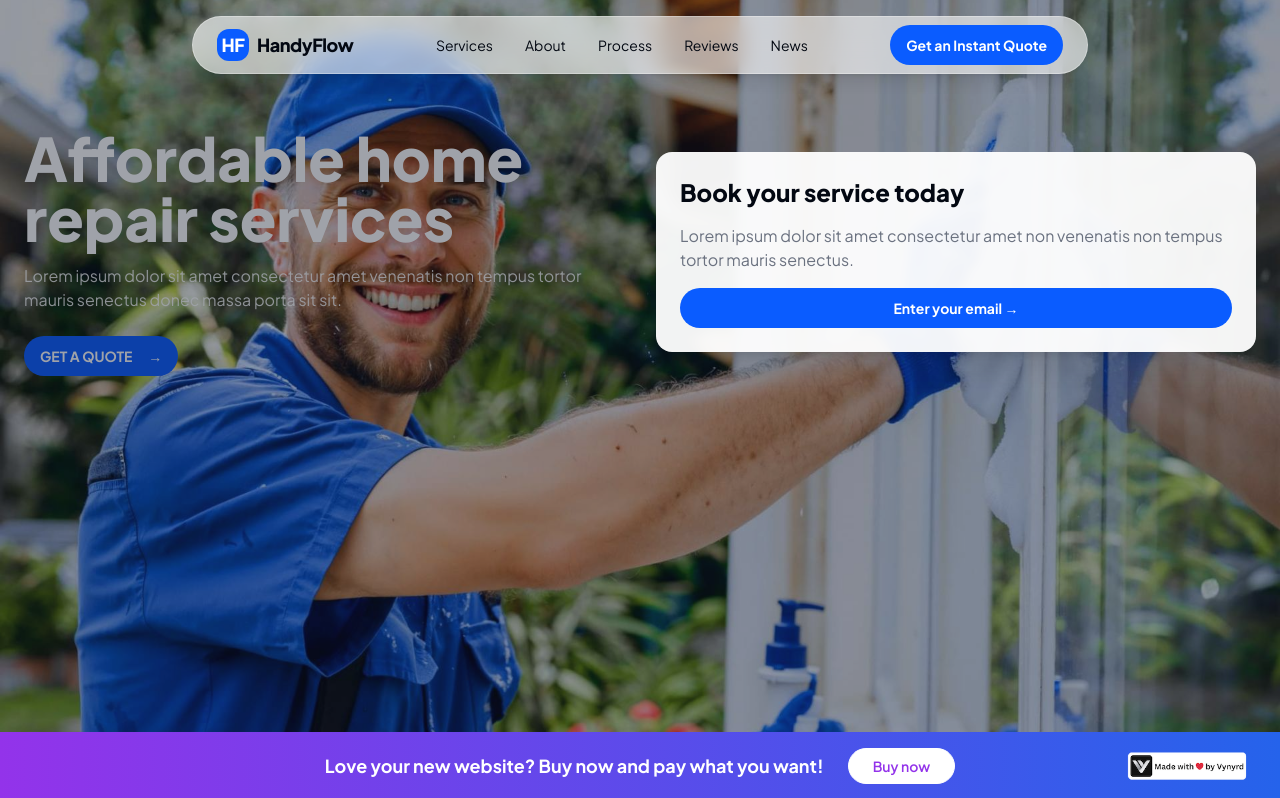
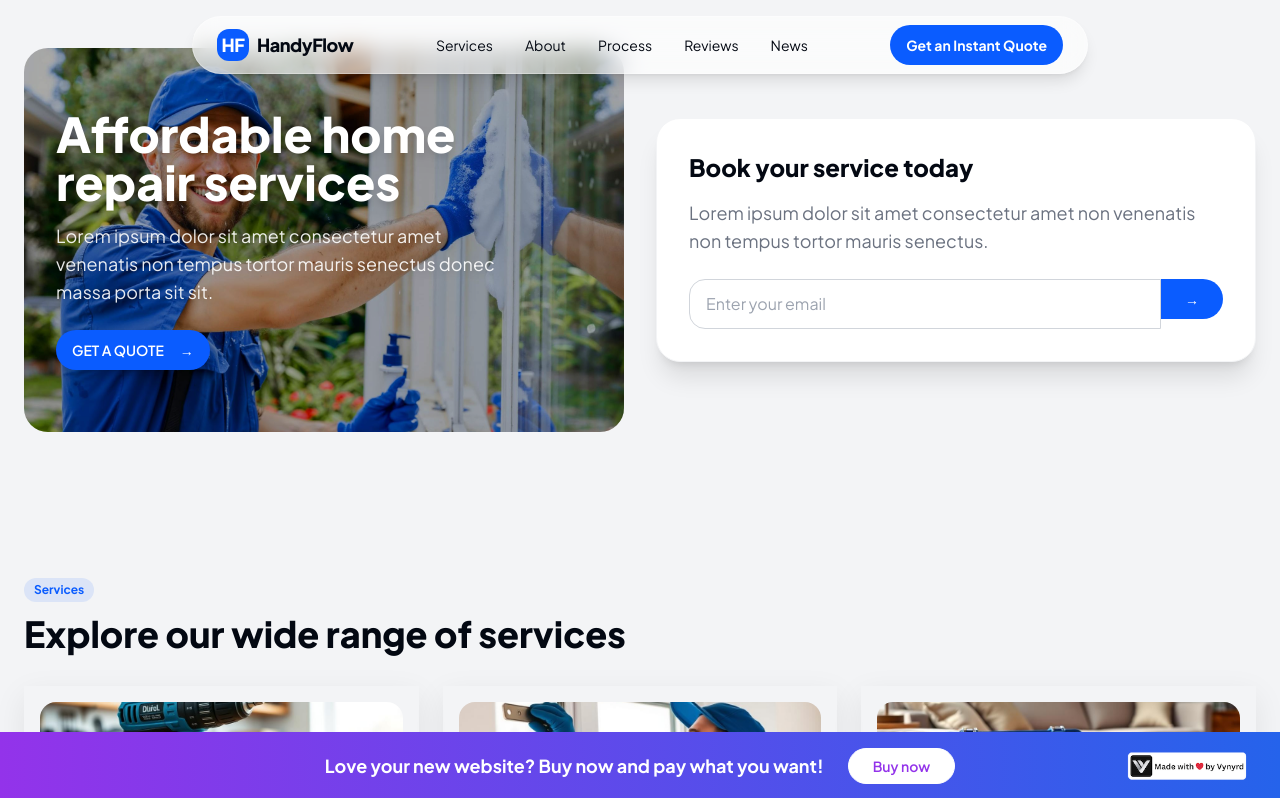
Before and after one commit to Jasparks6/flow-rebuild-magic, a React (Vite) app: page / in a window 1280 px wide. Shown: the top 798 px of the page. Built offline with nearby package versions, Linux system fonts and the light colour scheme.

Commit message:
Refine hero image styling
Adjust hero image to have rounded corners, reduced height, and improved text readability.

```diff
--- a/src/components/site/Hero.tsx
+++ b/src/components/site/Hero.tsx
@@ -5,22 +5,24 @@ const Hero = () => {
   const [isBookingModalOpen, setIsBookingModalOpen] = useState(false);
 
   return (
-    <section className="relative overflow-hidden" style={{
+    <section className="container mx-auto px-4 sm:px-6 py-12">
+      <div className="grid lg:grid-cols-2 gap-8 items-center">
+        {/* Hero Image with Content */}
+        <div
+          className="relative rounded-3xl overflow-hidden h-96"
+          style={{
             backgroundImage: `url('/lovable-uploads/a3d114a1-6da7-445b-958e-1a4c0b715c6d.png')`,
             backgroundSize: 'cover',
             backgroundPosition: 'center',
-      minHeight: '100vh'
-    }}>
-      <div className="absolute inset-0 bg-slate-900/40"></div>
-
-      <div className="container mx-auto px-4 sm:px-6 py-24 md:py-32">
-        <div className="grid md:grid-cols-2 gap-8 items-center text-white">
-          <div>
-            <h1 className="text-4xl md:text-6xl font-black leading-tight">
+          }}
+        >
+          <div className="absolute inset-0 bg-black/30"></div>
+          <div className="relative z-10 p-8 h-full flex flex-col justify-center">
+            <h1 className="text-4xl md:text-5xl font-black leading-tight text-white drop-shadow-lg">
               Affordable home repair services
             </h1>
 
-            <p className="mt-4 text-white/85 max-w-xl">
+            <p className="mt-4 text-white/90 max-w-md drop-shadow-md text-lg">
               Lorem ipsum dolor sit amet consectetur amet venenatis non tempus tortor mauris senectus donec massa porta sit sit.
             </p>
 
@@ -28,29 +30,35 @@ const Hero = () => {
               <Button
                 size="pill"
                 onClick={() => setIsBookingModalOpen(true)}
-                className="bg-primary hover:brightness-95"
+                className="bg-primary hover:brightness-95 text-white font-semibold shadow-lg"
               >
                 GET A QUOTE
                 <span className="ml-2">→</span>
               </Button>
             </div>
           </div>
+        </div>
 
-          <div className="hidden md:block">
-            <div className="bg-white/95 backdrop-blur-sm rounded-2xl p-6 shadow-xl">
+        {/* Booking Card */}
+        <div className="bg-white rounded-3xl p-8 shadow-xl border border-gray-100">
           <h2 className="text-2xl font-extrabold text-foreground mb-4">
             Book your service today
           </h2>
-              <p className="text-muted-foreground mb-4">
+          <p className="text-muted-foreground mb-6 text-lg">
             Lorem ipsum dolor sit amet consectetur amet non venenatis non tempus tortor mauris senectus.
           </p>
+          <div className="flex">
+            <input
+              type="email"
+              placeholder="Enter your email"
+              className="flex-1 px-4 py-3 border border-gray-300 rounded-l-lg focus:outline-none focus:ring-2 focus:ring-blue-500"
+            />
             <Button
               onClick={() => setIsBookingModalOpen(true)}
-                className="w-full"
+              className="rounded-l-none px-6"
             >
-                Enter your email →
+              →
             </Button>
-            </div>
           </div>
         </div>
       </div>
```
Lines whose indentation alone changed are shown as unchanged.
